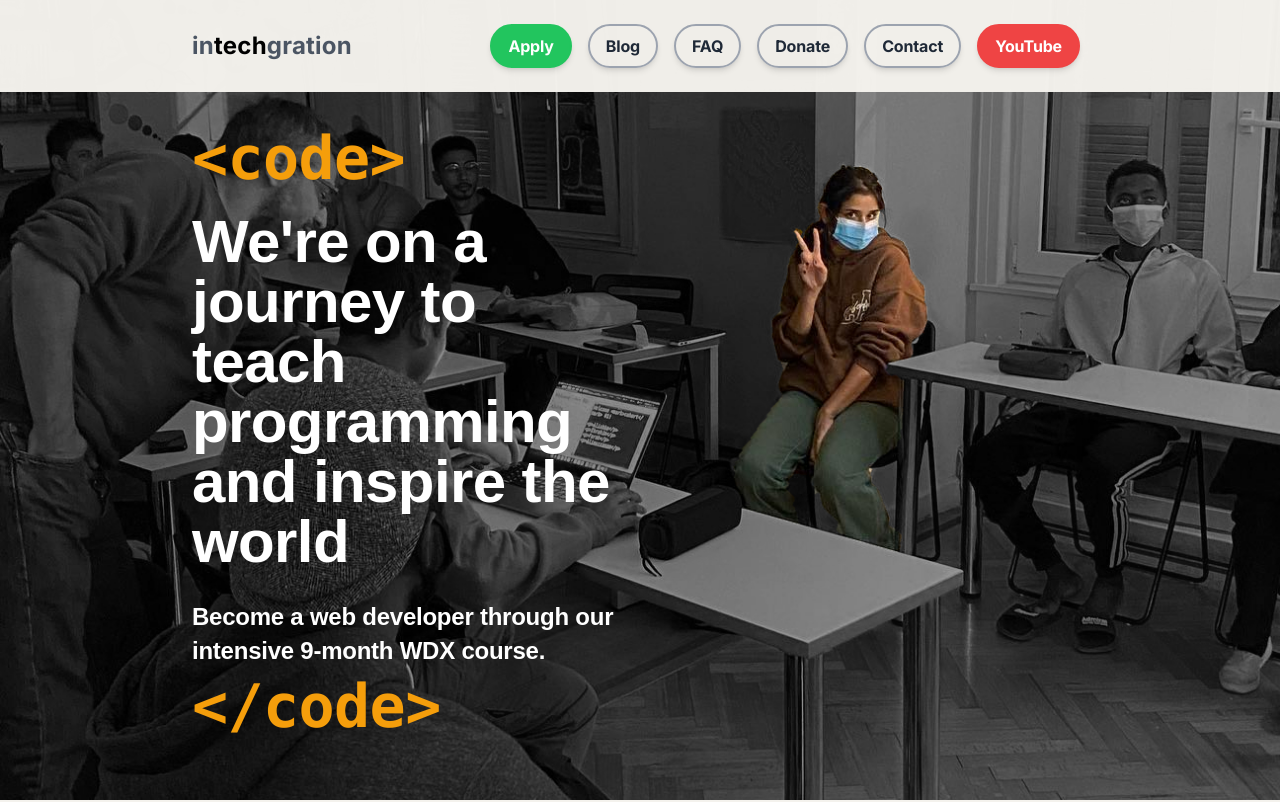
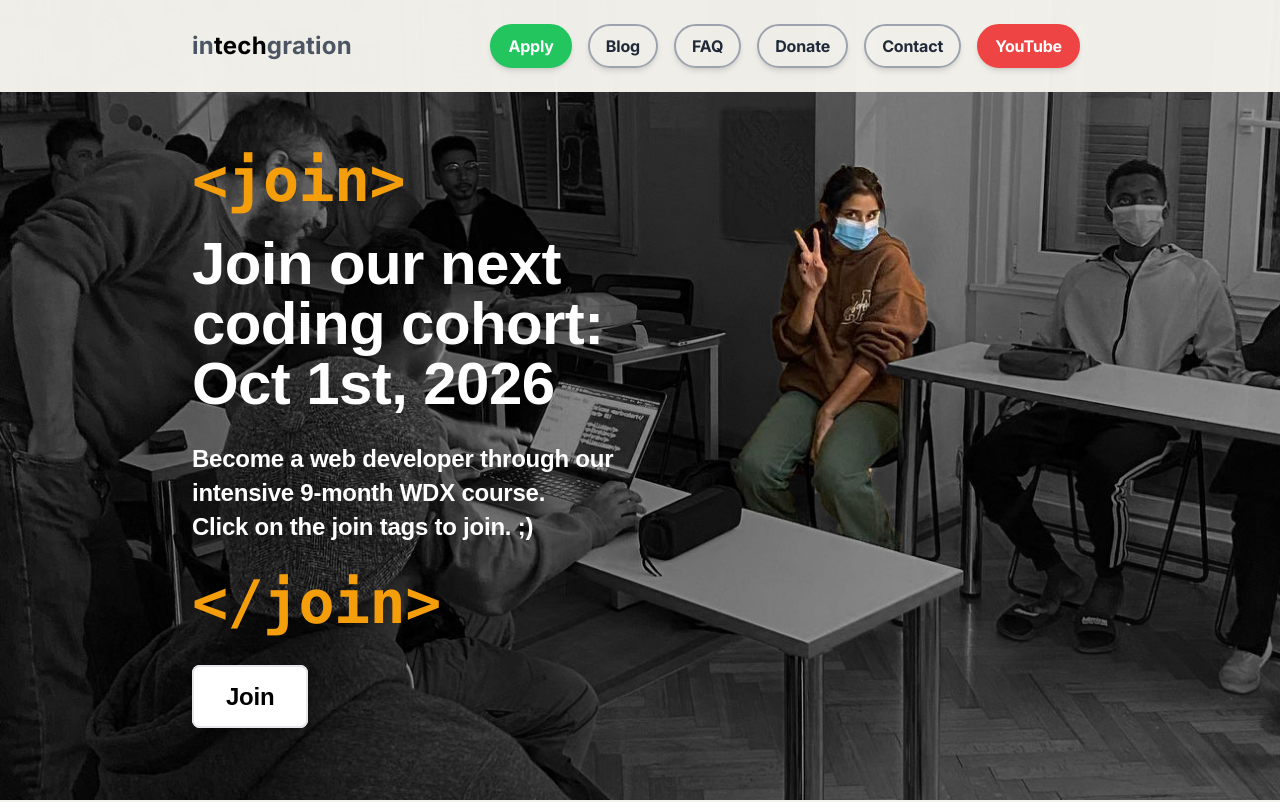
Before and after one commit to in-tech-gration/website, a Next.js app: page / in a window 1280 px wide. Shown: the top 802 px of the page. Built offline with nearby package versions, Linux system fonts and the light colour scheme.

Commit message:
Add AGENTS.md. Open application form for cohort 0x05.

```diff
--- a/components/join.tsx
+++ b/components/join.tsx
@@ -18,7 +18,7 @@ function JoinOurNextCohortSection() {
         </div>
 
         <h1 className="text-white font-poppins text-4xl md:text-5xl lg:text-6xl font-bold mb-7 mt-6">
-          Join our next coding cohort:<br />Oct 1st, 2025
+          Join our next coding cohort:<br />Oct 1st, 2026
         </h1>
         <p className="font-poppins mb-7 font-bold text-2xl text-white" >
           Become a web developer through our intensive 9-month WDX course.<br />Click on the join tags to join. ;)
@@ -85,8 +85,8 @@ function IntroSection() {
 export default function Join() {
 
   // We're on a journey to teach programming and inspire the world SECTION (No Applications)
-  return <IntroSection />
+  // return <IntroSection />
 
   // JOIN OUR NEXT COHORT SECTION
-  // return <JoinOurNextCohortSection />
+  return <JoinOurNextCohortSection />
 }
```
Also changed, not shown: 2 other files (tests, documents, lock files or other folders).
